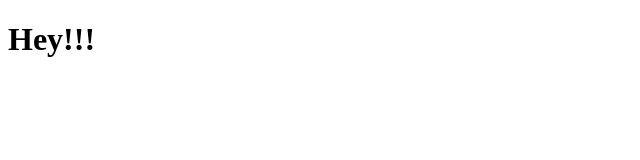
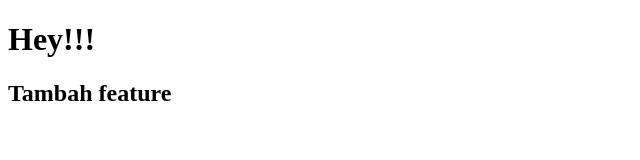
Before and after one commit to farhanmohf/belajargitandgithub, a website: page index.html in a window 1280 px wide. Shown: the whole page, without its empty margins (0-640 px from the left). Drawn offline with Linux system fonts and the light colour scheme.

Commit message:
adding new feature

```diff
--- a/index.html
+++ b/index.html
@@ -7,5 +7,6 @@
   </head>
   <body>
     <h1>Hey!!!</h1>
+    <h2>Tambah feature</h2>
   </body>
 </html>
```
